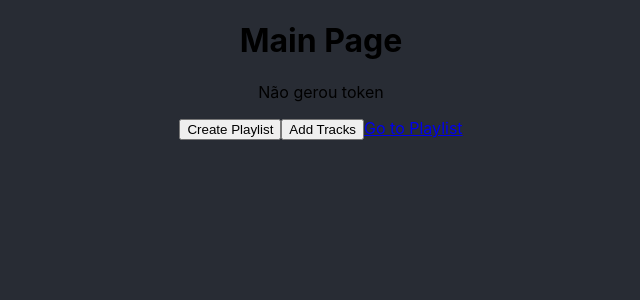
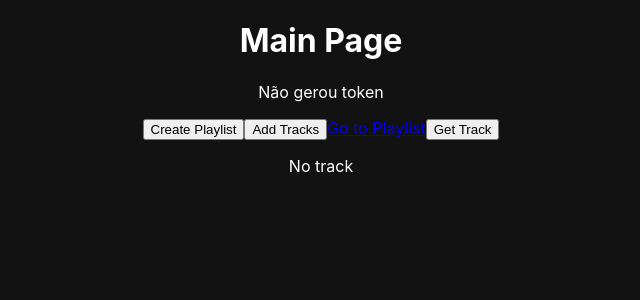
Before and after one commit to maduMelo/playlist-generator, a React (Create React App) app: page /app in a window 1280 px wide. Shown: the top 300 px of the page, without its empty margins (319-959 px from the left). Built offline with nearby package versions, Linux system fonts and the light colour scheme.

Commit message:
getting track and displaying preview

```diff
--- /dev/null
+++ b/src/components/TrackPreview.jsx
@@ -0,0 +1,15 @@
+function TrackPreview({ track }) {
+    return (
+        <div className="track-preview">
+            <img src={track.album.images[0].url} alt={track.name} />
+            <h2>{track.name}</h2>
+            <p>{track.artists[0].name}</p>
+            <audio controls autoPlay>
+                <source src={track.preview_url} type="audio/mpeg" />
+                Your browser does not support the audio element.
+            </audio>
+        </div>
+    );
+};
+
+export default TrackPreview;
--- a/src/components/pages/Main.jsx
+++ b/src/components/pages/Main.jsx
@@ -1,6 +1,7 @@
 import React, { useEffect, useState } from 'react';
 
 import User from '../User';
+import TrackPreview from '../TrackPreview';
 
 function Main() {
     const accessToken = localStorage.getItem('access_token');
@@ -87,6 +88,29 @@ function Main() {
         if (accessToken) getProfile();
     }, [accessToken]);
 
+
+    // Temporary
+    const [track, setTrack] = useState(null);
+    const trackId = '5eTNdkstwKaNahHf41fJ9u'; // Hotter than hell
+
+    async function getTrack() {
+        const url = `https://api.spotify.com/v1/tracks/${trackId}`;
+
+        try {
+            const response = await fetch(url, {
+                headers: {
+                    Authorization: `Bearer ${accessToken}`
+                }
+            });
+            const result = await response.json();
+            setTrack(result);
+            console.log('Track', result);
+
+        } catch (error) {
+            console.error('Failed to get track', error);
+        }
+    };
+
     return (
         <div>
             <h1>Main Page</h1>
@@ -98,6 +122,9 @@ function Main() {
             <a href={`https://open.spotify.com/playlist/${playlistId}`} target="_blank" rel="noopener noreferrer">
                 Go to Playlist
             </a>
+
+            <button onClick={getTrack}>Get Track</button>
+            { track ? <TrackPreview track={track} /> : <p>No track</p> }
         </div>
     );
 };
--- a/src/index.css
+++ b/src/index.css
@@ -5,7 +5,8 @@ body {
     sans-serif;
   -webkit-font-smoothing: antialiased;
   -moz-osx-font-smoothing: grayscale;
-  background-color: #282c34;
+  background-color: #121212;
+  color: #fff;
   min-height: 100vh;
 }
 
```
